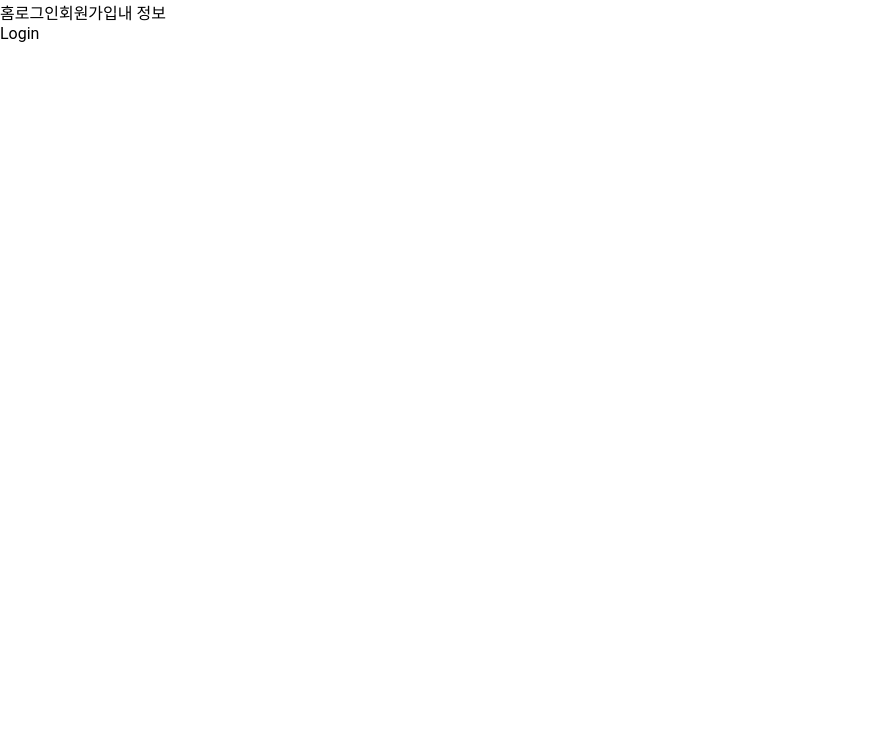
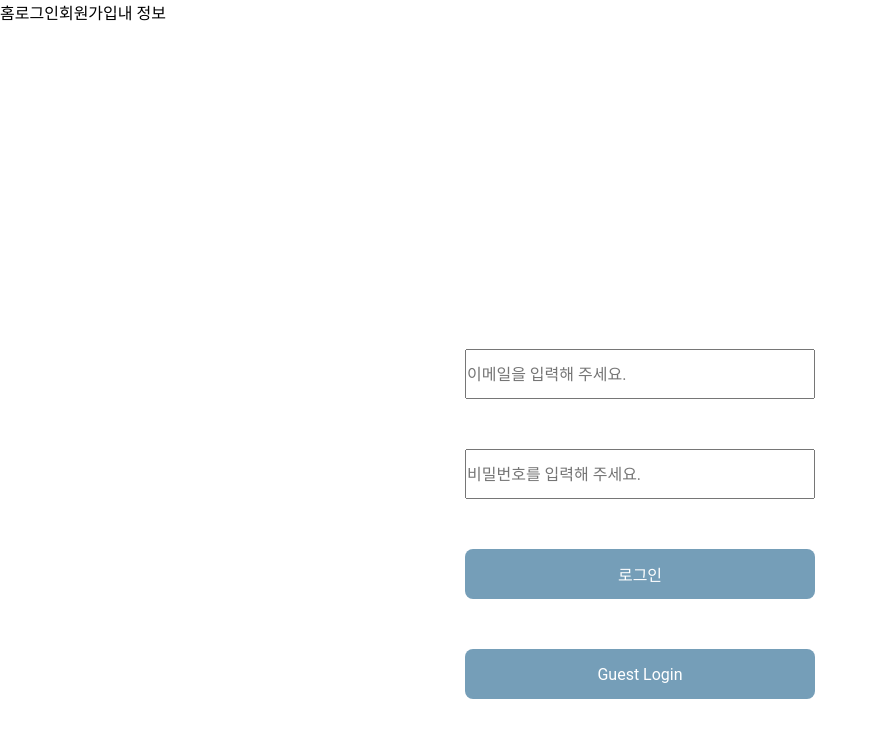
Before and after one commit to pnr98/seb45_main_033, a React (Create React App) app in the folder client/: page /login in a window 1280 px wide. Shown: the top 738 px of the page, without its empty margins (0-877 px from the left). Built offline with nearby package versions, Linux system fonts and the light colour scheme.

Commit message:
feat/로그인_틀_구성

```diff
--- a/client/src/pages/Login/Login.js
+++ b/client/src/pages/Login/Login.js
@@ -1,3 +1,60 @@
+import { useState } from "react";
+import axios from 'axios'
+import { ErrText, InputStyle,BodyContainer,FormContainer,InputContainer,SignBtn,SignBtnContainer } from "../SignUp/SignUp.Styled";
+import { useNavigate } from "react-router-dom";
 export default function Login() {
-  return <div> Login </div>;
+  const [email,setemail] = useState('')
+  const [emailErr,setEmailErr] = useState(false)
+  const [pw,setPw] = useState('')
+  const emailRegex = /^[a-zA-Z0-9._-]+@[a-zA-Z0-9.-]+\.[a-zA-Z]{2,4}$/;
+  const navi = useNavigate()
+  const onChange = (type,e) =>{
+    if(type === 'email'){
+     setemail(e.target.value)
+     if(!emailRegex.test(e.target.value)){
+      setEmailErr(true)
+     }else{
+      setEmailErr(false)
+     }
+    }
+    if(type === 'pw'){
+     setPw(e.target.value)
+    }
+  }
+  const isErr = (emailErr,pw) => {
+    if (!emailErr&&pw!==''){
+      return false
+    }
+    else {return true}
+  }
+  const submitHandle = () => {
+    if(!isErr(emailErr,pw)){
+      console.log('보냄')
+    }  //로그인 버튼 클릭시 요청 보내고 로그인 성공 응답일 경우 데이터를 받아서 세션에 담음
+  }
+  const guestLogin = () => {
+    navi('/')
+  }
+  return <div>
+    <BodyContainer>
+    <FormContainer>
+      <div>
+    <InputContainer>
+    <InputStyle value={email} onChange={(e)=>onChange('email',e)} placeholder="이메일을 입력해 주세요."></InputStyle>
+    </InputContainer>
+    {emailErr && <ErrText>올바른 이메일 형식이 아닙니다.</ErrText>}
+    </div>
+    <InputContainer>
+    <InputStyle value={pw} onChange={(e)=>onChange('pw',e)} type="password" placeholder="비밀번호를 입력해 주세요."></InputStyle>
+    </InputContainer>
+    <SignBtnContainer>
+    <SignBtn onClick={submitHandle}>로그인</SignBtn>
+    </SignBtnContainer>
+    <SignBtnContainer>
+    <SignBtn onClick={guestLogin}>Guest Login</SignBtn>
+    </SignBtnContainer>
+
+    </FormContainer>
+    </BodyContainer>
+  </div>;
 }
--- a/client/src/pages/SignUp/SignUp.Styled.js
+++ b/client/src/pages/SignUp/SignUp.Styled.js
@@ -36,5 +36,19 @@ export const InputContainer = styled.section`
 `
 
 export const InputStyle = styled.input`
- width: 300px;
+ width: 350px;
+ height: 50px;
 `
+
+export const SignBtn = styled.button`
+width: 350px;
+height: 50px;
+background-color: #759EB8;
+border-radius: 8px;
+color: white;
+`
+
+export const SignBtnContainer = styled.section`
+display: flex;
+ justify-content: center;
+`
--- a/client/src/pages/SignUp/SignUp.js
+++ b/client/src/pages/SignUp/SignUp.js
@@ -5,7 +5,9 @@ import {
   BodyContainer,
   FormContainer,
   InputContainer,
-  InputStyle
+  InputStyle,
+  SignBtn,
+  SignBtnContainer
 } from './SignUp.Styled'
 const SignUp = () => {
   const [name, setName] = useState('');
@@ -118,7 +120,6 @@ const SignUp = () => {
             )}
           </div>
           <div>
-            이메일
             <InputContainer>
             <InputStyle
               value={email}
@@ -134,7 +135,6 @@ const SignUp = () => {
             )}
           </div>
           <div>
-            비밀번호
             <InputContainer>
             <InputStyle
               value={pw}
@@ -151,8 +151,8 @@ const SignUp = () => {
             )}
           </div>
           <div>
+            <InputContainer>
             비밀번호 확인
-            <InputContainer>
             <InputStyle
               value={verifyPw}
               type="password"
@@ -162,7 +162,9 @@ const SignUp = () => {
             </InputContainer>
             {verifyPwErr && <ErrText>비밀번호를 확인해주세요</ErrText>}
           </div>
-          <button onClick={submitHandle}>회원가입</button>
+          <SignBtnContainer>
+          <SignBtn onClick={submitHandle}>회원가입</SignBtn>
+          </SignBtnContainer>
         </FormContainer>
       </BodyContainer>
     </div>
```
Also changed, not shown: client/JSON_SERVER/json-sever.json (+9 -0 lines).
